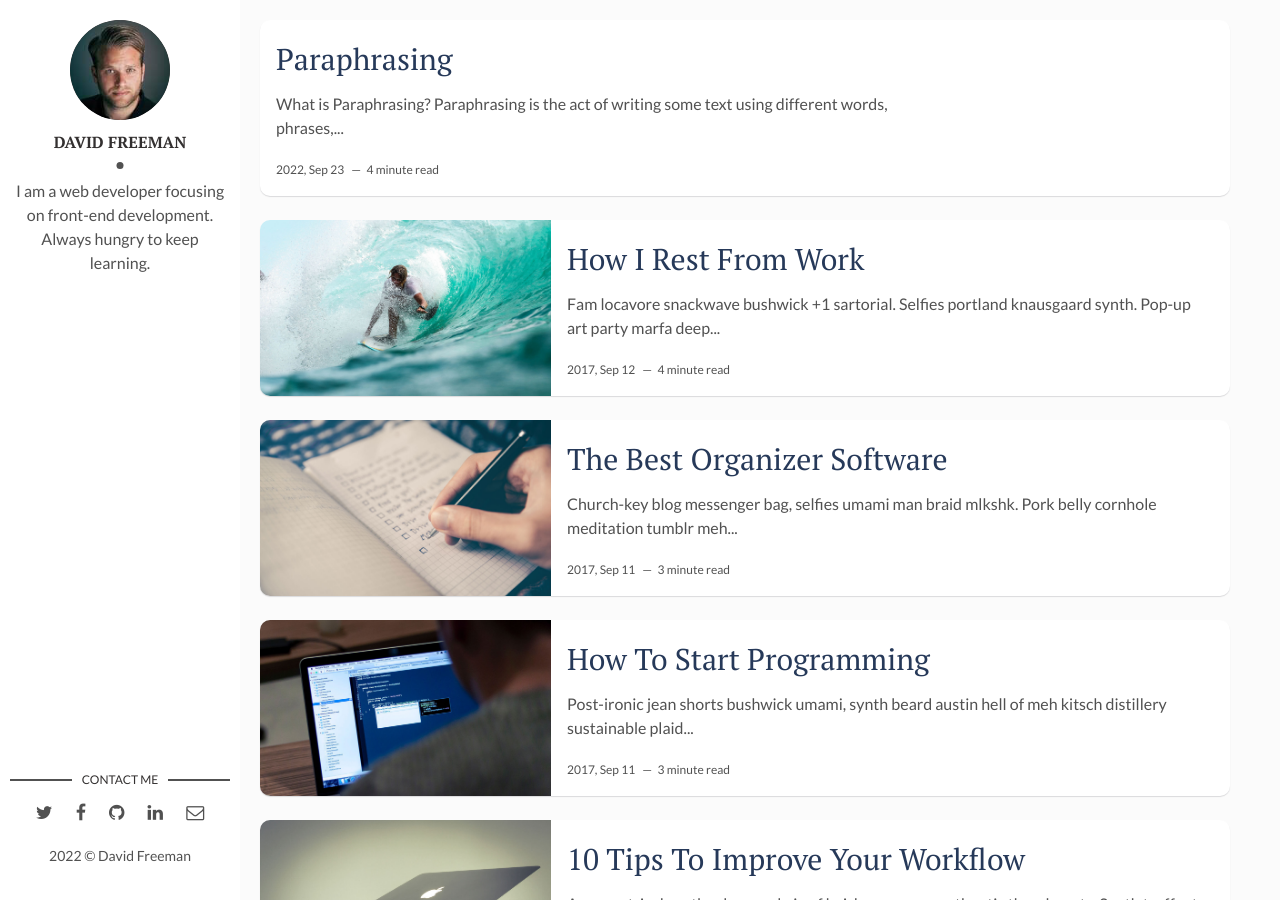
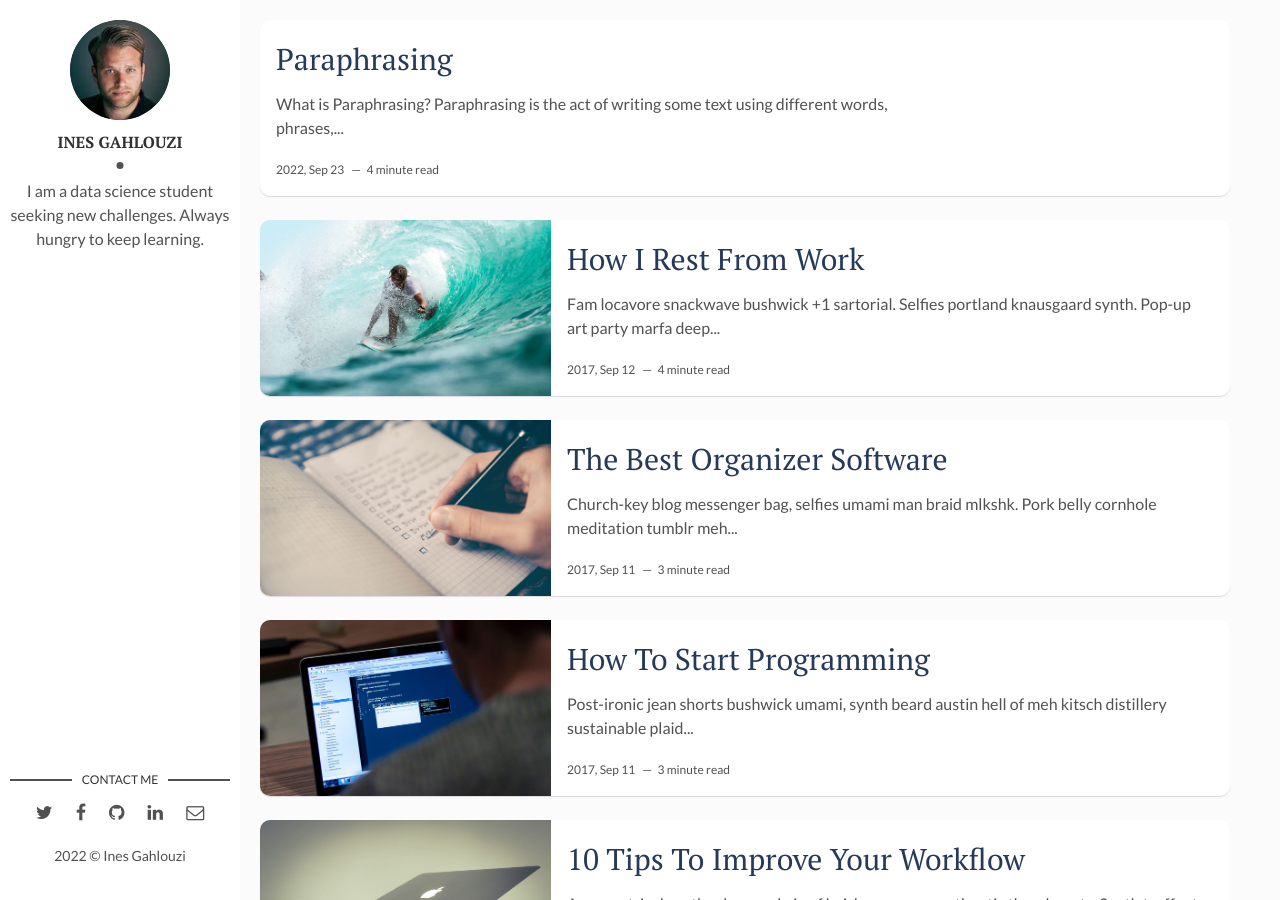
Before and after one commit to inesgh1/Ines-s-Blog, a Jekyll site: the page built from index.html, in a window 1280 px wide and 900 px high. Built offline with Jekyll 4.4.1, drawn with Linux system fonts in a browser that asks for light colours; the list of posts is cut into pages by our own code.

Commit message:
Update _config.yml

```diff
--- a/_config.yml
+++ b/_config.yml
@@ -4,17 +4,17 @@ description: > # this means to ignore newlines until "baseurl:"
   line in _config.yml. It will appear in your document head meta (for
   Google search results) and in your feed.xml site description.
 permalink: ':title/'
-baseurl: "/flexible-jekyll" # the subpath of your site, e.g. /blog
-url: "" # the base hostname & protocol for your site, e.g. http://example.com
+baseurl: "/this-is-ines-blog" # the subpath of your site, e.g. /blog
+url: "https://github.com/inesgh1/Ines-s-Blog/" # the base hostname & protocol for your site, e.g. http://example.com
 site-twitter: #if your site has a twitter account, enter it here
 
 # Author Settings
-author: David Freeman # add your name
+author: Ines Gahlouzi # add your name
 author-img: david-freeman.jpg # add your photo
-about-author: I am a web developer focusing on front-end development. Always hungry to keep learning. # add description
+about-author: I am a data science student seeking new challenges. Always hungry to keep learning. # add description
 social-twitter: # add your Twitter handle
 social-facebook: # add your Facebook handle
-social-github: artemsheludko # add your Github handle
+social-github: inesgh1 # add your Github handle
 social-linkedin: # add your Linkedin handle
 social-email: # add your Email address
 
```
